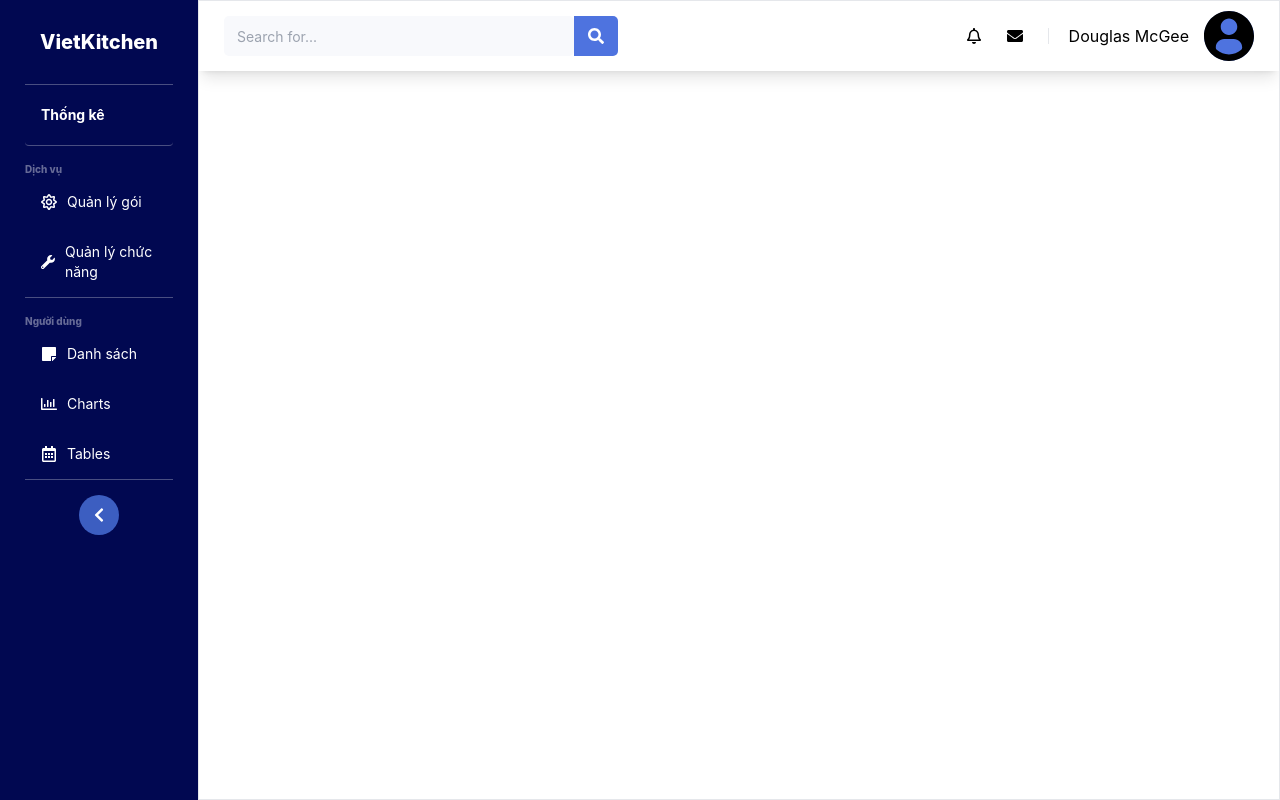
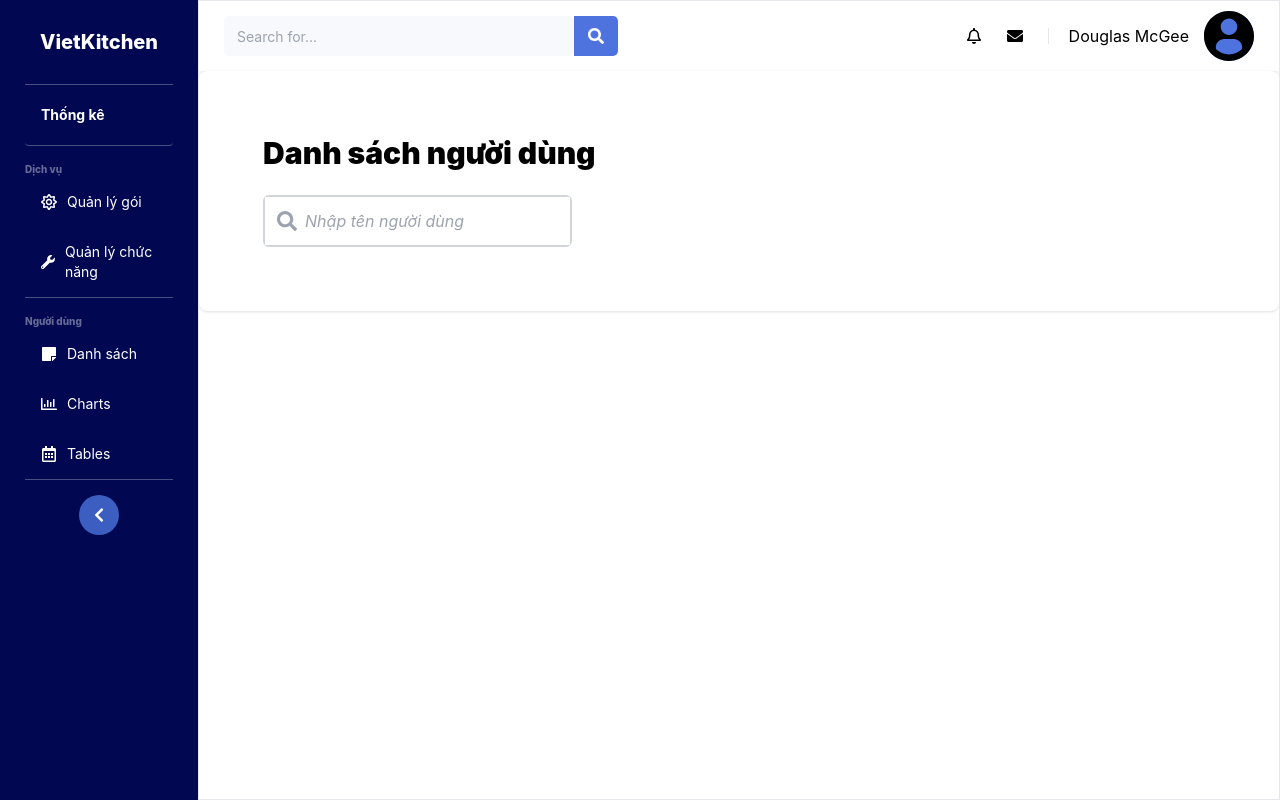
Before and after one commit to Vu0ngNguy3n/VietKitchen-FE, a React (Create React App) app: page /admin/accountsManagement in a window 1280 px wide. Built offline with nearby package versions, Linux system fonts and the light colour scheme.

Commit message:
Init admin management

```diff
--- a/src/pages/admin/AccountManagement.jsx
+++ b/src/pages/admin/AccountManagement.jsx
@@ -1,9 +1,14 @@
 import Dashboardview from "../../components/adminComponent/DashboardView"
 import Sidebar from "../../components/adminComponent/Sidebar"
+import { FaSearch } from "react-icons/fa";
 
+function AccountsManagements() {
 
-function AccountsManagements(){
-    return(
+    const FILTERS = [
+
+    ]
+
+    return (
         <div className="">
             <div className="flex overflow-scroll ">
                 <div className="basis-[12%] h-[100vh]">
@@ -11,8 +16,29 @@
                 </div>
                 <div className="basis-[88%] border overflow-scroll h-[100vh]">
                     <Dashboardview />
-                    <div>
+                    <div className="min-w-[40]x rounded-lg bg-white p-16 shadow">
+                        <h1 className="font-black text-3xl">Danh sách người dùng</h1>
 
+                        <div className="flex mt-6">
+                            <div className="">
+                                <div className="relative grow rounded-md border-2 border-gray-300">
+                                    <FaSearch
+                                        className="absolute left-3 top-3.5 h-5 w-5 text-gray-400"
+                                    />
+                                    <input
+                                        type="text"
+                                        className=" w-full px-4 py-3 pl-10 outline-none italic"
+                                        placeholder="Nhập tên người dùng"
+                                    />
+                                </div>
+
+
+                            </div>
+
+                            <div>
+
+                            </div>
+                        </div>
                     </div>
                 </div>
 
--- a/src/pages/common/Login/Login.jsx
+++ b/src/pages/common/Login/Login.jsx
@@ -1,31 +1,30 @@
-import { useNavigate } from "react-router";
-import GOOGLE_ICON from "../../../assests/Google__G__logo.png"
-import LOGO from "../../../assests/VIET.png"
-import { useState } from "react";
-import axios from "axios";
+import React, { useState } from 'react';
+import { useNavigate } from 'react-router';
+import GOOGLE_ICON from '../../../assests/Google__G__logo.png';
+import LOGO from '../../../assests/VIET.png';
+import axios from 'axios';
 import {jwtDecode} from 'jwt-decode';
-import { toast } from "react-toastify";
-
+import { toast } from 'react-toastify';
 
 function SignInSide() {
-    const navigate = useNavigate()
-    const [typeLogin, setTypeLogin] = useState(1)
+  const navigate = useNavigate();
+  const [typeLogin, setTypeLogin] = useState(1);
   const [email, setEmail] = useState('');
   const [password, setPassword] = useState('');
 
   const handleChangeTypeLogin = (type) => {
-        setTypeLogin(type)
-    }
+    setTypeLogin(type);
+  };
 
   const handleLogin = async () => {
     if (email.trim() !== '' && password.trim() !== '') {
       const userLogin = {
         email: email.trim(),
-                password: password.trim()
-            }
+        password: password.trim(),
+      };
       axios
         .post('/api/account/login', userLogin)
-                .then(res => {
+        .then((res) => {
           const data = res.data;
           if (data.code === 200) {
             const token = data.result.token;
@@ -33,66 +32,83 @@
             localStorage.setItem('token', token);
             const userStorage = {
               username: user.sub,
-                            email: user.email
-                        }
-                        localStorage.setItem('user',JSON.stringify(userStorage));
-                        console.log(user);
-                        // console.log(user);
-                        toast.success("Đăng nhập thành công")
-                        navigate("/")
+              email: user.email,
+            };
+            localStorage.setItem('user', JSON.stringify(userStorage));
+            toast.success('Đăng nhập thành công');
+            navigate('/');
           }
         })
-                .catch(err => {
+        .catch((err) => {
           if (err.response) {
-                        const errorRes = err.response.data
-                        console.log(errorRes.message);
-                        toast.error(errorRes.message)
+            const errorRes = err.response.data;
+            toast.error(errorRes.message);
           } else if (err.request) {
-                        console.log("xảy ra lỗi khi gửi yêu cầu");
-                        // Yêu cầu đã được gửi nhưng không nhận được phản hồi
             toast.error(err.request);
           } else {
-                        // Đã xảy ra lỗi khi thiết lập yêu cầu
-                        console.log('Error', err.message);
+            toast.error(err.message);
           }
-                })
+        });
     }
-    }
-
+  };
 
   return (
-        <div className="w-full h-screen flex items-start">
-            <div className="relative w-1/2 h-full flex flex-col">
+    <div className="w-full h-screen flex flex-col md:flex-row items-start">
+      <div className="relative w-full md:w-1/2 h-1/2 md:h-full flex flex-col">
         <div className="absolute top-[20%] left-[10%] flex flex-col">
           <h1 className="text-lg text-white font-extrabold my-4">VietKitchen</h1>
-                    <p className="text-xl text-white font-normal">Một nền tảng, mọi kênh bán hàng <br />
-                        Bạn muốn bán ở đâu, Sapo sẽ giúp bạn tăng trưởng doanh thu và mở rộng không giới hạn</p>
+          <p className="text-xl text-white font-normal">
+            Một nền tảng, mọi kênh bán hàng <br />
+            Bạn muốn bán ở đâu, Sapo sẽ giúp bạn tăng trưởng doanh thu và mở rộng không giới hạn
+          </p>
         </div>
-                <img className="w-full h-full object-cover" src="https://i.pinimg.com/736x/17/a4/e8/17a4e8d1347f6bbaf2ff6333a9d1ce19.jpg" alt="" />
+        <img
+          className="w-full h-full object-cover"
+          src="https://i.pinimg.com/736x/17/a4/e8/17a4e8d1347f6bbaf2ff6333a9d1ce19.jpg"
+          alt=""
+        />
       </div>
-            <div className="w-1/2  h-full bg-[#f5f5f5] flex flex-col p-20 justify-between items-center">
-                <h1 className=" text-xl text-[#060606] font-semibold ">
-                    <img src={LOGO} alt="" className="w-20 max-w-[500px]  cursor-pointer rounded-full" onClick={() => navigate('/')} />
+      <div className="w-full md:w-1/2 h-1/2 md:h-full bg-[#f5f5f5] flex flex-col p-8 md:p-20 justify-between items-center">
+        <h1 className="text-xl text-[#060606] font-semibold ">
+          <img
+            src={LOGO}
+            alt=""
+            className="w-20 max-w-[500px] cursor-pointer rounded-full"
+            onClick={() => navigate('/')}
+          />
         </h1>
 
         <div className="w-full flex flex-col ">
           <div className="w-full flex flex-col mb-2">
             <h3 className="text-3xl font-semibold mb-2">Đăng nhập</h3>
-                        <p className="text-base mb-2 text-blue-500">Xin chào! {typeLogin === 1 ? "Đăng nhập với tư cách quản trị viên hệ thống" : "Đăng nhập với tư cách nhân viên"}</p>
+            <p className="text-base mb-2 text-blue-500">
+              Xin chào!{' '}
+              {typeLogin === 1 ? 'Đăng nhập với tư cách quản trị viên hệ thống' : 'Đăng nhập với tư cách nhân viên'}
+            </p>
           </div>
           <div className="flex w-full justify-around ">
-                        <div className={`border-b-2  pb-1 cursor-pointer transition duration-500 ease-in-out ${typeLogin === 1 ? 'border-blue-700' : "border-black"}`} onClick={() => handleChangeTypeLogin(1)}>
+            <div
+              className={`border-b-2 pb-1 cursor-pointer transition duration-500 ease-in-out ${
+                typeLogin === 1 ? 'border-blue-700' : 'border-black'
+              }`}
+              onClick={() => handleChangeTypeLogin(1)}
+            >
               <h3 className="font-semibold">Chủ nhà hàng/ Quản lý</h3>
             </div>
-                        <div className={`border-b-2  pb-1 cursor-pointer transition duration-500 ease-in-out ${typeLogin === 2 ? 'border-blue-700' : "border-black"}`} onClick={() => handleChangeTypeLogin(2)}>
-                            <h3 className="font-semibold">Nhân viên</h3>
+            <div
+              className={`border-b-2 pb-1 cursor-pointer transition duration-500 ease-in-out ${
+                typeLogin === 2 ? 'border-blue-700' : 'border-black'
+              }`}
+              onClick={() => handleChangeTypeLogin(2)}
+            >
+              <h3 className='font-semibold'>Nhân viên</h3>
             </div>
           </div>
 
           <div className="w-full flex flex-col mt-4">
             <input
               type="email"
-                            placeholder={typeLogin === 1 ? `Email` : `Tên đăng nhập`}
+              placeholder={typeLogin === 1 ? 'Email' : 'Tên đăng nhập'}
               className="w-full text-black py-2 my-2 bg-transparent border-b border-black outline-none  focus:outline-none"
               onChange={(e) => setEmail(e.target.value)}
             />
@@ -106,20 +122,25 @@
 
           <div className="w-full flex items-center justify-between">
             <div className="w-full flex">
-                            <input
-                                type="checkbox"
-                                className="w-4 h-4 mr-2"
-                            />
+              <input type="checkbox" className="w-4 h-4 mr-2" />
               <p className="text-sm">Nhớ mật khẩu</p>
             </div>
-                        <p className="text-sm font-medium whitespace-nowrap cursor-pointer underline underline-offset-2">Quên mật khẩu?</p>
+            <p className="text-sm font-medium whitespace-nowrap cursor-pointer underline underline-offset-2">
+              Quên mật khẩu?
+            </p>
           </div>
 
           <div className="w-full flex flex-col my-4">
-                        <button className="w-full text-white my-2 font-semibold bg-[#060606] rounded-md p-4 text-center flex items-center justify-center cursor-pointer" onClick={() => handleLogin()} >
+            <button
+              className="w-full text-white my-2 font-semibold bg-[#060606] rounded-md p-4 text-center flex items-center justify-center cursor-pointer"
+              onClick={() => handleLogin()}
+            >
               Đăng nhập
             </button>
-                        <button className="w-full text-[#060606] my-2 font-semibold bg-white border-2 border-black-2 rounded-md p-4 text-center flex items-center justify-center" onClick={() => navigate("/signUp")}>
+            <button
+              className="w-full text-[#060606] my-2 font-semibold bg-white border-2 border-black-2 rounded-md p-4 text-center flex items-center justify-center"
+              onClick={() => navigate('/signUp')}
+            >
               Đăng ký
             </button>
           </div>
@@ -135,12 +156,16 @@
         </div>
 
         <div className="w-full flex  items-center justify-center">
-                    <p className="text-sm font-normal text-[#060606]">Không có tài khoản? <span className="font-semibold underline underline-offset-2 cursor-pointer" onClick={() => navigate('/signUp')}> Đăng ký</span></p>
+          <p className="text-sm font-normal text-[#060606]">
+            Không có tài khoản?{' '}
+            <span className="font-semibold underline underline-offset-2 cursor-pointer" onClick={() => navigate('/signUp')}>
+              Đăng ký
+            </span>
+          </p>
         </div>
       </div>
-
     </div>
   );
 }
 
-export default SignInSide
+export default SignInSide;
```
Lines whose indentation alone changed are shown as unchanged.
